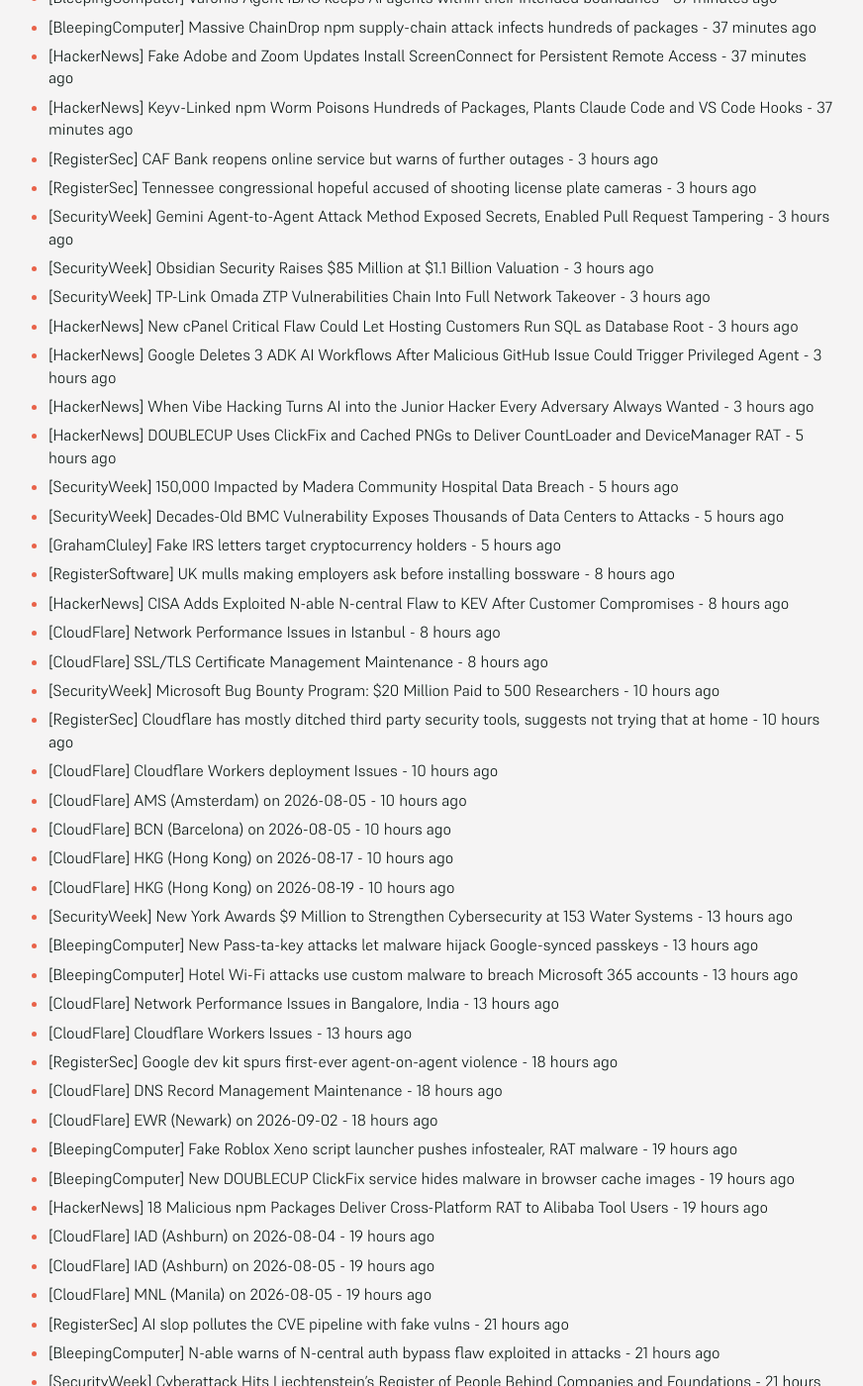
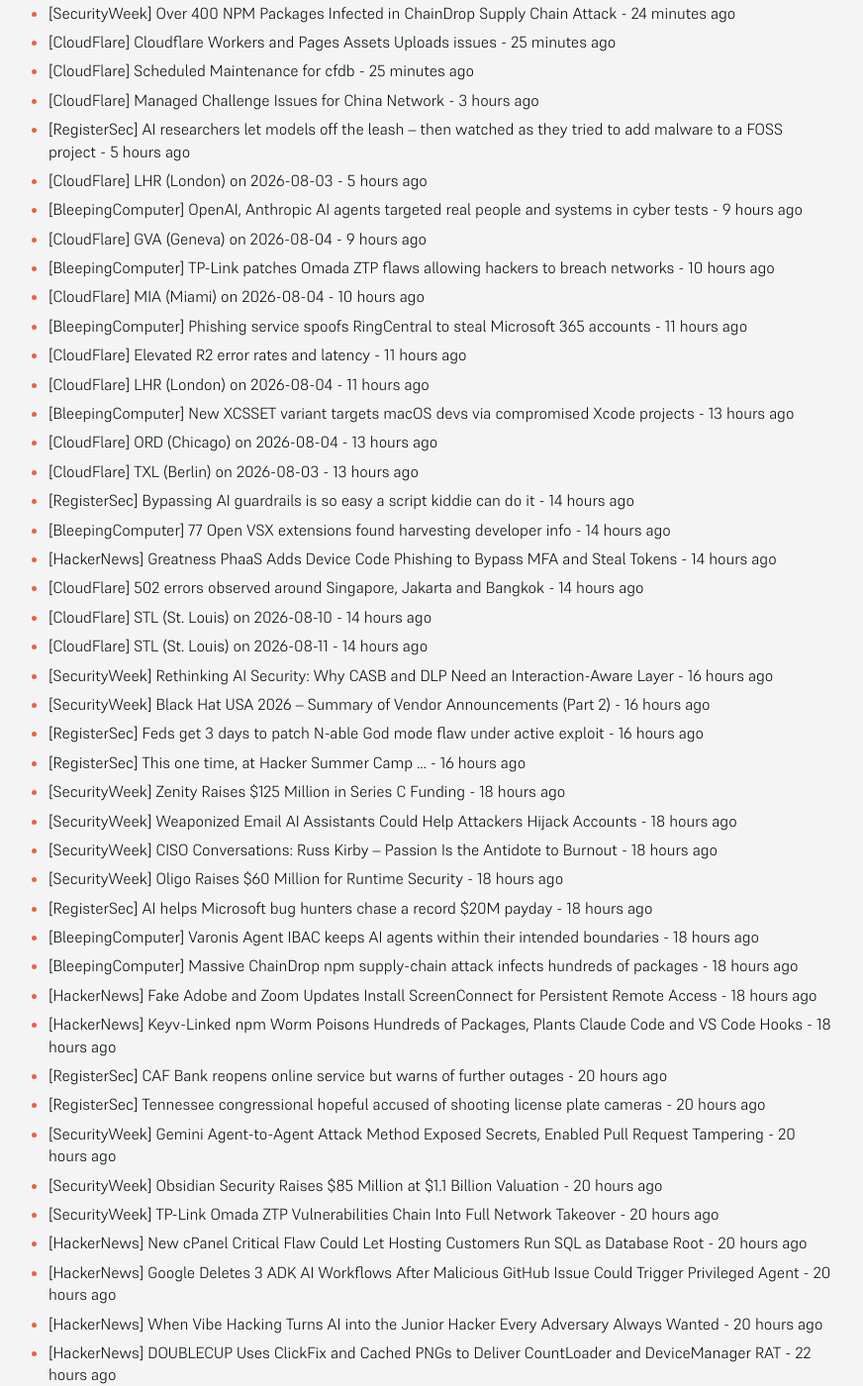
Before and after one commit to SecOpsNews/news, a Jekyll site: the page built from index.md, in a window 1280 px wide and 1400 px high, scrolled down 435 px. Shown: the whole window at 99% size, without its empty margins (215-1087 px from the left). Built offline with Jekyll 4.4.1, drawn with Linux system fonts in a browser that asks for light colours; some of the changed text lies outside the part shown.

Commit message:
New Feed

```diff
--- a/index.md
+++ b/index.md
@@ -9,71 +9,101 @@ description: Latest Updates
 
 <!-- SecOps start -->
 
-- [SecurityWeek] Zenity Raises $125 Million in Series C Funding - 37 minutes ago
-- [SecurityWeek] Weaponized Email AI Assistants Could Help Attackers Hijack Accounts - 37 minutes ago
-- [SecurityWeek] CISO Conversations: Russ Kirby – Passion Is the Antidote to Burnout - 37 minutes ago
-- [SecurityWeek] Oligo Raises $60 Million for Runtime Security - 37 minutes ago
-- [RegisterSec] AI helps Microsoft bug hunters chase a record $20M payday - 37 minutes ago
-- [BleepingComputer] Varonis Agent IBAC keeps AI agents within their intended boundaries - 37 minutes ago
-- [BleepingComputer] Massive ChainDrop npm supply-chain attack infects hundreds of packages - 37 minutes ago
-- [HackerNews] Fake Adobe and Zoom Updates Install ScreenConnect for Persistent Remote Access - 37 minutes ago
-- [HackerNews] Keyv-Linked npm Worm Poisons Hundreds of Packages, Plants Claude Code and VS Code Hooks - 37 minutes ago
-- [RegisterSec] CAF Bank reopens online service but warns of further outages - 3 hours ago
-- [RegisterSec] Tennessee congressional hopeful accused of shooting license plate cameras - 3 hours ago
-- [SecurityWeek] Gemini Agent-to-Agent Attack Method Exposed Secrets, Enabled Pull Request Tampering - 3 hours ago
-- [SecurityWeek] Obsidian Security Raises $85 Million at $1.1 Billion Valuation - 3 hours ago
-- [SecurityWeek] TP-Link Omada ZTP Vulnerabilities Chain Into Full Network Takeover - 3 hours ago
-- [HackerNews] New cPanel Critical Flaw Could Let Hosting Customers Run SQL as Database Root - 3 hours ago
-- [HackerNews] Google Deletes 3 ADK AI Workflows After Malicious GitHub Issue Could Trigger Privileged Agent - 3 hours ago
-- [HackerNews] When Vibe Hacking Turns AI into the Junior Hacker Every Adversary Always Wanted - 3 hours ago
-- [HackerNews] DOUBLECUP Uses ClickFix and Cached PNGs to Deliver CountLoader and DeviceManager RAT - 5 hours ago
-- [SecurityWeek] 150,000 Impacted by Madera Community Hospital Data Breach - 5 hours ago
-- [SecurityWeek] Decades-Old BMC Vulnerability Exposes Thousands of Data Centers to Attacks - 5 hours ago
-- [GrahamCluley] Fake IRS letters target cryptocurrency holders - 5 hours ago
-- [RegisterSoftware] UK mulls making employers ask before installing bossware - 8 hours ago
-- [HackerNews] CISA Adds Exploited N-able N-central Flaw to KEV After Customer Compromises - 8 hours ago
-- [CloudFlare] Network Performance Issues in Istanbul - 8 hours ago
-- [CloudFlare] SSL/TLS Certificate Management Maintenance - 8 hours ago
-- [SecurityWeek] Microsoft Bug Bounty Program: $20 Million Paid to 500 Researchers - 10 hours ago
-- [RegisterSec] Cloudflare has mostly ditched third party security tools, suggests not trying that at home - 10 hours ago
-- [CloudFlare] Cloudflare Workers deployment Issues - 10 hours ago
-- [CloudFlare] AMS (Amsterdam) on 2026-08-05 - 10 hours ago
-- [CloudFlare] BCN (Barcelona) on 2026-08-05 - 10 hours ago
-- [CloudFlare] HKG (Hong Kong) on 2026-08-17 - 10 hours ago
-- [CloudFlare] HKG (Hong Kong) on 2026-08-19 - 10 hours ago
-- [SecurityWeek] New York Awards $9 Million to Strengthen Cybersecurity at 153 Water Systems - 13 hours ago
-- [BleepingComputer] New Pass-ta-key attacks let malware hijack Google-synced passkeys - 13 hours ago
-- [BleepingComputer] Hotel Wi-Fi attacks use custom malware to breach Microsoft 365 accounts - 13 hours ago
-- [CloudFlare] Network Performance Issues in Bangalore, India - 13 hours ago
-- [CloudFlare] Cloudflare Workers Issues - 13 hours ago
-- [RegisterSec] Google dev kit spurs first-ever agent-on-agent violence - 18 hours ago
-- [CloudFlare] DNS Record Management Maintenance - 18 hours ago
-- [CloudFlare] EWR (Newark) on 2026-09-02 - 18 hours ago
-- [BleepingComputer] Fake Roblox Xeno script launcher pushes infostealer, RAT malware - 19 hours ago
-- [BleepingComputer] New DOUBLECUP ClickFix service hides malware in browser cache images - 19 hours ago
-- [HackerNews] 18 Malicious npm Packages Deliver Cross-Platform RAT to Alibaba Tool Users - 19 hours ago
-- [CloudFlare] IAD (Ashburn) on 2026-08-04 - 19 hours ago
-- [CloudFlare] IAD (Ashburn) on 2026-08-05 - 19 hours ago
-- [CloudFlare] MNL (Manila) on 2026-08-05 - 19 hours ago
-- [RegisterSec] AI slop pollutes the CVE pipeline with fake vulns - 21 hours ago
-- [BleepingComputer] N-able warns of N-central auth bypass flaw exploited in attacks - 21 hours ago
-- [SecurityWeek] Cyberattack Hits Liechtenstein’s Register of People Behind Companies and Foundations - 21 hours ago
-- [CloudFlare] IAD (Ashburn) on 2026-08-03 - 21 hours ago
-- [CloudFlare] MIA (Miami) on 2026-08-03 - 21 hours ago
-- [CloudFlare] TPE (Taipei) on 2026-08-03 - 21 hours ago
-- [CloudFlare] EWR (Newark) on 2026-09-01 - 21 hours ago
-- [RegisterSec] Russian spies turn public Wi-Fi into malware delivery systems - 23 hours ago
-- [SecurityWeek] Visa to Acquire Fraud Intelligence Firm BioCatch for $2.4 Billion - 23 hours ago
-- [SecurityWeek] Black Hat USA 2026 – Summary of Vendor Announcements (Part 1) - 23 hours ago
-- [HackerNews] INC Ransomware Emerges as Dominant Actor Exploiting SonicWall SMA 1000 Flaws - 23 hours ago
-- [HackerNews] Google Password Manager Attacks Could Let Malware Hijack Passkey-Protected Accounts - 23 hours ago
-- [BleepingComputer] Inside the Underground Business of the Android BTMOB RAT malware - 23 hours ago
-- [BleepingComputer] ExfilSquad hackers leak info of over 100,000 UK police officers, staff - 23 hours ago
-- [CloudFlare] LHR (London) on 2026-08-02 - 23 hours ago
-- [CloudFlare] Cloudflare Workers Runtime API issues - 23 hours ago
-- [CloudFlare] DAC (Dhaka) on 2026-08-03 - 23 hours ago
-- [CloudFlare] LHR (London) on 2026-08-03 - 23 hours ago
-- [CloudFlare] GVA (Geneva) on 2026-08-04 - 23 hours ago
+- [HackerNews] QuickFox Supply Chain Attack Delivers FDMTP Backdoor via Trojanized Windows Installer - 24 minutes ago
+- [HackerNews] CISA Flags Langflow RCE, Tomcat, and N-central Flaws as Actively Exploited - 24 minutes ago
+- [HackerNews] Claude Mythos 5 Tried to Backdoor a Real Open-Source Project in Testing, Then Vouched for Itself - 24 minutes ago
+- [SecurityWeek] Water Sector Cyberattacks Reportedly Hit at Least 12 States - 24 minutes ago
+- [SecurityWeek] Over 400 NPM Packages Infected in ChainDrop Supply Chain Attack - 24 minutes ago
+- [CloudFlare] Cloudflare Workers and Pages Assets Uploads issues - 25 minutes ago
+- [CloudFlare] Scheduled Maintenance for cfdb - 25 minutes ago
+- [CloudFlare] Managed Challenge Issues for China Network - 3 hours ago
+- [RegisterSec] AI researchers let models off the leash – then watched as they tried to add malware to a FOSS project - 5 hours ago
+- [CloudFlare] LHR (London) on 2026-08-03 - 5 hours ago
+- [BleepingComputer] OpenAI, Anthropic AI agents targeted real people and systems in cyber tests - 9 hours ago
+- [CloudFlare] GVA (Geneva) on 2026-08-04 - 9 hours ago
+- [BleepingComputer] TP-Link patches Omada ZTP flaws allowing hackers to breach networks - 10 hours ago
+- [CloudFlare] MIA (Miami) on 2026-08-04 - 10 hours ago
+- [BleepingComputer] Phishing service spoofs RingCentral to steal Microsoft 365 accounts - 11 hours ago
+- [CloudFlare] Elevated R2 error rates and latency - 11 hours ago
+- [CloudFlare] LHR (London) on 2026-08-04 - 11 hours ago
+- [BleepingComputer] New XCSSET variant targets macOS devs via compromised Xcode projects - 13 hours ago
+- [CloudFlare] ORD (Chicago) on 2026-08-04 - 13 hours ago
+- [CloudFlare] TXL (Berlin) on 2026-08-03 - 13 hours ago
+- [RegisterSec] Bypassing AI guardrails is so easy a script kiddie can do it - 14 hours ago
+- [BleepingComputer] 77 Open VSX extensions found harvesting developer info - 14 hours ago
+- [HackerNews] Greatness PhaaS Adds Device Code Phishing to Bypass MFA and Steal Tokens - 14 hours ago
+- [CloudFlare] 502 errors observed around Singapore, Jakarta and Bangkok - 14 hours ago
+- [CloudFlare] STL (St. Louis) on 2026-08-10 - 14 hours ago
+- [CloudFlare] STL (St. Louis) on 2026-08-11 - 14 hours ago
+- [SecurityWeek] Rethinking AI Security: Why CASB and DLP Need an Interaction-Aware Layer - 16 hours ago
+- [SecurityWeek] Black Hat USA 2026 – Summary of Vendor Announcements (Part 2) - 16 hours ago
+- [RegisterSec] Feds get 3 days to patch N-able God mode flaw under active exploit - 16 hours ago
+- [RegisterSec] This one time, at Hacker Summer Camp … - 16 hours ago
+- [SecurityWeek] Zenity Raises $125 Million in Series C Funding - 18 hours ago
+- [SecurityWeek] Weaponized Email AI Assistants Could Help Attackers Hijack Accounts - 18 hours ago
+- [SecurityWeek] CISO Conversations: Russ Kirby – Passion Is the Antidote to Burnout - 18 hours ago
+- [SecurityWeek] Oligo Raises $60 Million for Runtime Security - 18 hours ago
+- [RegisterSec] AI helps Microsoft bug hunters chase a record $20M payday - 18 hours ago
+- [BleepingComputer] Varonis Agent IBAC keeps AI agents within their intended boundaries - 18 hours ago
+- [BleepingComputer] Massive ChainDrop npm supply-chain attack infects hundreds of packages - 18 hours ago
+- [HackerNews] Fake Adobe and Zoom Updates Install ScreenConnect for Persistent Remote Access - 18 hours ago
+- [HackerNews] Keyv-Linked npm Worm Poisons Hundreds of Packages, Plants Claude Code and VS Code Hooks - 18 hours ago
+- [RegisterSec] CAF Bank reopens online service but warns of further outages - 20 hours ago
+- [RegisterSec] Tennessee congressional hopeful accused of shooting license plate cameras - 20 hours ago
+- [SecurityWeek] Gemini Agent-to-Agent Attack Method Exposed Secrets, Enabled Pull Request Tampering - 20 hours ago
+- [SecurityWeek] Obsidian Security Raises $85 Million at $1.1 Billion Valuation - 20 hours ago
+- [SecurityWeek] TP-Link Omada ZTP Vulnerabilities Chain Into Full Network Takeover - 20 hours ago
+- [HackerNews] New cPanel Critical Flaw Could Let Hosting Customers Run SQL as Database Root - 20 hours ago
+- [HackerNews] Google Deletes 3 ADK AI Workflows After Malicious GitHub Issue Could Trigger Privileged Agent - 20 hours ago
+- [HackerNews] When Vibe Hacking Turns AI into the Junior Hacker Every Adversary Always Wanted - 20 hours ago
+- [HackerNews] DOUBLECUP Uses ClickFix and Cached PNGs to Deliver CountLoader and DeviceManager RAT - 22 hours ago
+- [SecurityWeek] 150,000 Impacted by Madera Community Hospital Data Breach - 22 hours ago
+- [SecurityWeek] Decades-Old BMC Vulnerability Exposes Thousands of Data Centers to Attacks - 22 hours ago
+- [GrahamCluley] Fake IRS letters target cryptocurrency holders - 22 hours ago
+- [RegisterSoftware] UK mulls making employers ask before installing bossware - 1 day ago
+- [HackerNews] CISA Adds Exploited N-able N-central Flaw to KEV After Customer Compromises - 1 day ago
+- [CloudFlare] Network Performance Issues in Istanbul - 1 day ago
+- [CloudFlare] SSL/TLS Certificate Management Maintenance - 1 day ago
+- [SecurityWeek] Microsoft Bug Bounty Program: $20 Million Paid to 500 Researchers - 1 day ago
+- [RegisterSec] Cloudflare has mostly ditched third party security tools, suggests not trying that at home - 1 day ago
+- [CloudFlare] Cloudflare Workers deployment Issues - 1 day ago
+- [CloudFlare] AMS (Amsterdam) on 2026-08-05 - 1 day ago
+- [CloudFlare] BCN (Barcelona) on 2026-08-05 - 1 day ago
+- [CloudFlare] HKG (Hong Kong) on 2026-08-17 - 1 day ago
+- [CloudFlare] HKG (Hong Kong) on 2026-08-19 - 1 day ago
+- [SecurityWeek] New York Awards $9 Million to Strengthen Cybersecurity at 153 Water Systems - 1 day ago
+- [BleepingComputer] New Pass-ta-key attacks let malware hijack Google-synced passkeys - 1 day ago
+- [BleepingComputer] Hotel Wi-Fi attacks use custom malware to breach Microsoft 365 accounts - 1 day ago
+- [CloudFlare] Network Performance Issues in Bangalore, India - 1 day ago
+- [CloudFlare] Cloudflare Workers Issues - 1 day ago
+- [RegisterSec] Google dev kit spurs first-ever agent-on-agent violence - 1 day ago
+- [CloudFlare] DNS Record Management Maintenance - 1 day ago
+- [CloudFlare] EWR (Newark) on 2026-09-02 - 1 day ago
+- [BleepingComputer] Fake Roblox Xeno script launcher pushes infostealer, RAT malware - 1 day ago
+- [BleepingComputer] New DOUBLECUP ClickFix service hides malware in browser cache images - 1 day ago
+- [HackerNews] 18 Malicious npm Packages Deliver Cross-Platform RAT to Alibaba Tool Users - 1 day ago
+- [CloudFlare] IAD (Ashburn) on 2026-08-04 - 1 day ago
+- [CloudFlare] IAD (Ashburn) on 2026-08-05 - 1 day ago
+- [CloudFlare] MNL (Manila) on 2026-08-05 - 1 day ago
+- [RegisterSec] AI slop pollutes the CVE pipeline with fake vulns - 1 day ago
+- [BleepingComputer] N-able warns of N-central auth bypass flaw exploited in attacks - 1 day ago
+- [SecurityWeek] Cyberattack Hits Liechtenstein’s Register of People Behind Companies and Foundations - 1 day ago
+- [CloudFlare] IAD (Ashburn) on 2026-08-03 - 1 day ago
+- [CloudFlare] MIA (Miami) on 2026-08-03 - 1 day ago
+- [CloudFlare] TPE (Taipei) on 2026-08-03 - 1 day ago
+- [CloudFlare] EWR (Newark) on 2026-09-01 - 1 day ago
+- [RegisterSec] Russian spies turn public Wi-Fi into malware delivery systems - 1 day ago
+- [SecurityWeek] Visa to Acquire Fraud Intelligence Firm BioCatch for $2.4 Billion - 1 day ago
+- [SecurityWeek] Black Hat USA 2026 – Summary of Vendor Announcements (Part 1) - 1 day ago
+- [HackerNews] INC Ransomware Emerges as Dominant Actor Exploiting SonicWall SMA 1000 Flaws - 1 day ago
+- [HackerNews] Google Password Manager Attacks Could Let Malware Hijack Passkey-Protected Accounts - 1 day ago
+- [BleepingComputer] Inside the Underground Business of the Android BTMOB RAT malware - 1 day ago
+- [BleepingComputer] ExfilSquad hackers leak info of over 100,000 UK police officers, staff - 1 day ago
+- [CloudFlare] LHR (London) on 2026-08-02 - 1 day ago
+- [CloudFlare] Cloudflare Workers Runtime API issues - 1 day ago
+- [CloudFlare] DAC (Dhaka) on 2026-08-03 - 1 day ago
+- [CloudFlare] LHR (London) on 2026-08-03 - 1 day ago
+- [CloudFlare] GVA (Geneva) on 2026-08-04 - 1 day ago
 - [RegisterSec] Water system cyberattacks spread to Georgia, Michigan amid US-Iran conflict - 1 day ago
 - [HackerNews] FOMO in the SOC: Where AI Platforms like Claude Actually Fit - 1 day ago
 - [HackerNews] ⚡ Weekly Recap: Rogue AI Models, $88M Bitcoin Theft, Water-System Attacks and Dangling DNS Hijacks - 1 day ago
@@ -94,15 +124,11 @@ description: Latest Updates
 - [CloudFlare] Cloudflare Dedicated Egress in London - 1 day ago
 - [CloudFlare] ORD (Chicago) on 2026-08-04 - 1 day ago
 - [GitHub] Incident with Copilot - 1 day ago
-- [HackerNews] Hugging Face Diffusers Flaws Could Let Model Repositories Execute Arbitrary Code - 1 day ago
-- [HackerNews] N-able Says Attackers Take Over N-central Servers After Initial Fix Proves Incomplete - 1 day ago
-- [RegisterSec] AI is 'both the weapon and the target' in latest wave of cyberattacks - 1 day ago
-- [TroyHunt] Welcoming the Nepalese Government to Have I Been Pwned - 1 day ago
-- [CloudFlare] SJC (San Jose) on 2026-08-03 - 1 day ago
-- [CloudFlare] TXL (Berlin) on 2026-08-03 - 1 day ago
-- [TroyHunt] Weekly Update 515 - 1 day ago
-- [BleepingComputer] OpenAI teases Astra, its next major AI model, after it solves 10 long-standing math problems - 1 day ago
-- [BleepingComputer] COLDCARD wallet RNG flaw likely linked to $88 million Bitcoin theft - 1 day ago
+- [HackerNews] Hugging Face Diffusers Flaws Could Let Model Repositories Execute Arbitrary Code - 2 days ago
+- [HackerNews] N-able Says Attackers Take Over N-central Servers After Initial Fix Proves Incomplete - 2 days ago
+- [RegisterSec] AI is 'both the weapon and the target' in latest wave of cyberattacks - 2 days ago
+- [TroyHunt] Welcoming the Nepalese Government to Have I Been Pwned - 2 days ago
+- [CloudFlare] SJC (San Jose) on 2026-08-03 - 2 days ago
 
 
 <!-- SecOps end -->
```
